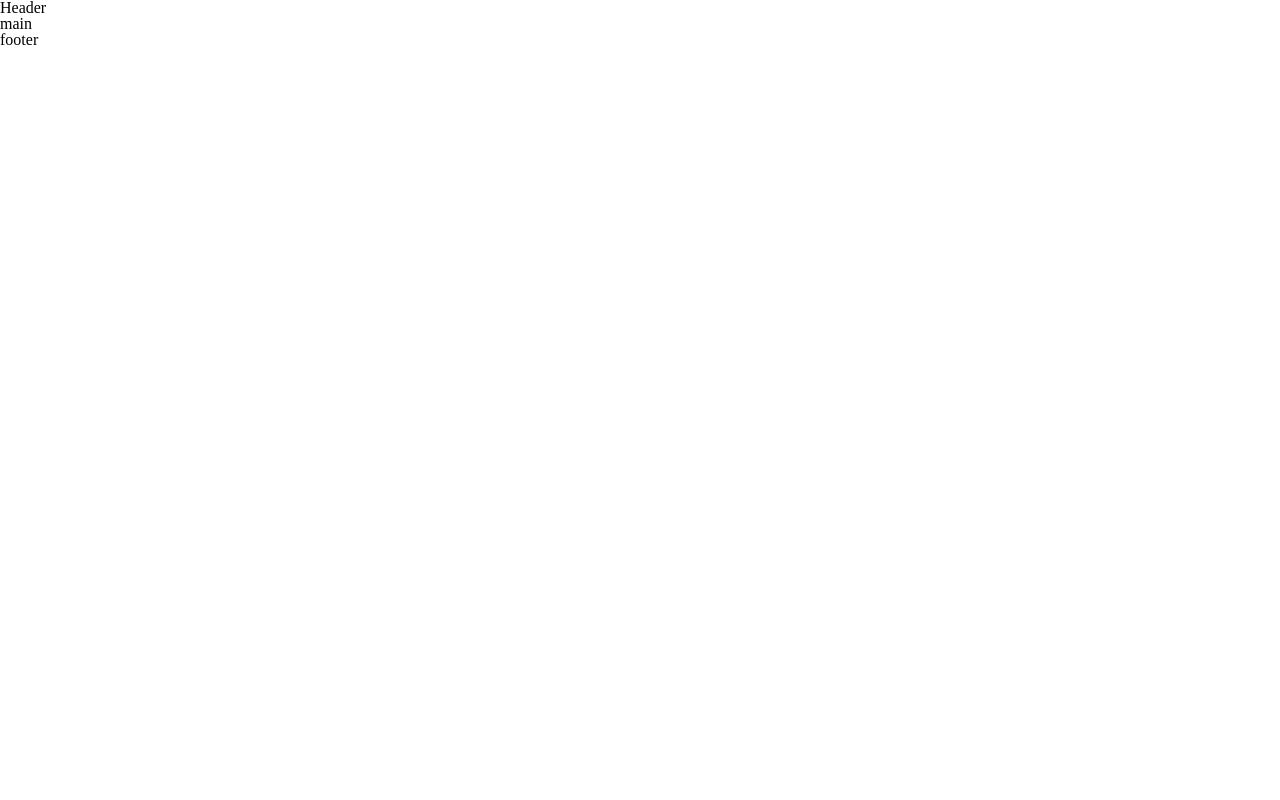
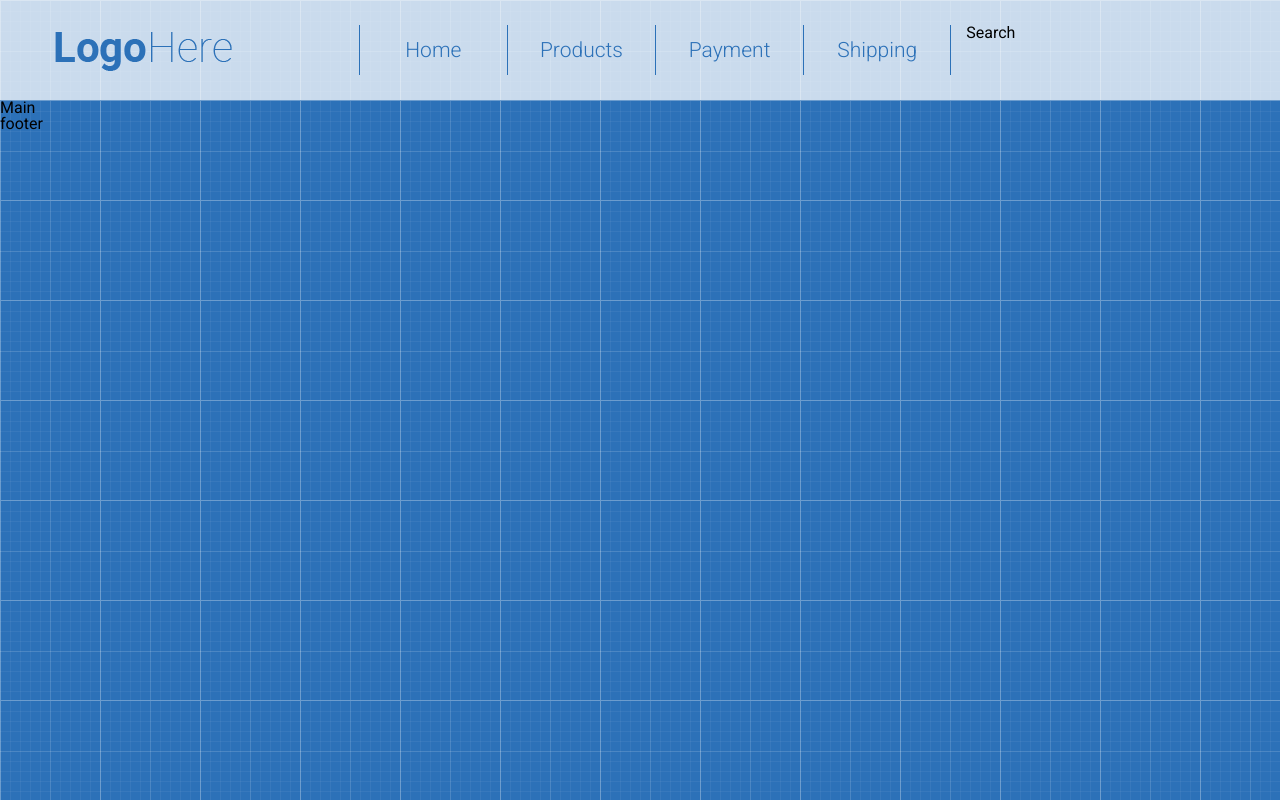
Before and after one commit to SerhiiShestopal/shop-project, a plain HTML site: page index.html in a window 1280 px wide. Drawn offline with Linux system fonts and the light colour scheme.

Commit message:
added Logo and menu

```diff
--- a/index.html
+++ b/index.html
@@ -7,10 +7,36 @@
     <title>Shop-project</title>
     <link rel="stylesheet" href="reset.css">
     <link rel="stylesheet" href="style.css">
+
+    <link rel="preconnect" href="https://fonts.gstatic.com">
+    <link href="https://fonts.googleapis.com/css2?family=Roboto:wght@300;400;700&display=swap" rel="stylesheet">
 </head>
 <body>
-    <header class="header">Header</header>
-    <main class="main">main</main>
+    <header class="header">
+        <div class="container">
+            <div class="row">
+                <div class="col-md-3">
+                    <div class="logo">
+                        <a href="">
+                            <img src="images/logo.png" alt="">
+                        </a>
+                    </div>
+                </div>
+                <div class="col-md-6">
+                    <nav>
+                        <ul class="menu">
+                            <li><a href="">Home</a></li>
+                            <li><a href="">Products</a></li>
+                            <li><a href="">Payment</a></li>
+                            <li><a href="">Shipping</a></li>
+                        </ul>
+                    </nav>
+                </div>
+                <div class="col-md-3">Search</div>
+            </div>
+        </div>
+    </header>
+    <main class="main">Main</main>
     <footer class="footer">footer</footer>
 </body>
 </html>
--- a/style.css
+++ b/style.css
@@ -0,0 +1,72 @@
+* {
+    box-sizing: border-box;
+}
+
+body {
+    font-family: 'Roboto', sans-serif;
+    background-image: url(images/patt.png);
+}
+.header {
+    background-color: rgba(255, 255, 255, 0.75);
+    padding: 25px 0;
+}
+.container {
+    width: 1200px;
+    margin: 0 auto;
+    padding-left: 15px;
+    padding right: 15px;
+}
+
+.row {
+    margin-left: -15px;
+    margin-right: -15px;
+}
+.row:after, .menu:after {
+    content: "";
+    clear: both;
+    display: block;
+}
+
+.col-md-3 {
+    width: 25%;
+}
+
+.col-md-6 {
+    width: 50%;
+}
+
+[class*="col-"] {
+    float: left;
+    padding-left: 15px;
+    padding right: 15px;
+}
+
+.logo {
+    margin-top: 7px;
+}
+
+.menu li {
+    float: left;
+    width: 25%;
+    border-left: 1px solid #2c71b8;
+
+}
+
+.menu li:last-child {
+    border-right: 1px solid #2c71b8; ;
+}
+.menu a {
+    display: block;
+    height: 50px;
+    text-decoration: none;
+    color: #2c71b8;
+    text-align: center;
+    line-height: 50px;
+    font-weight: 300;
+    font-size: 21px;
+}
+
+.menu a:hover {
+    background-color: #2c71b8;
+    color: white;
+}
```
Also changed, not shown: images/logo.png (added), images/patt.png (added).
